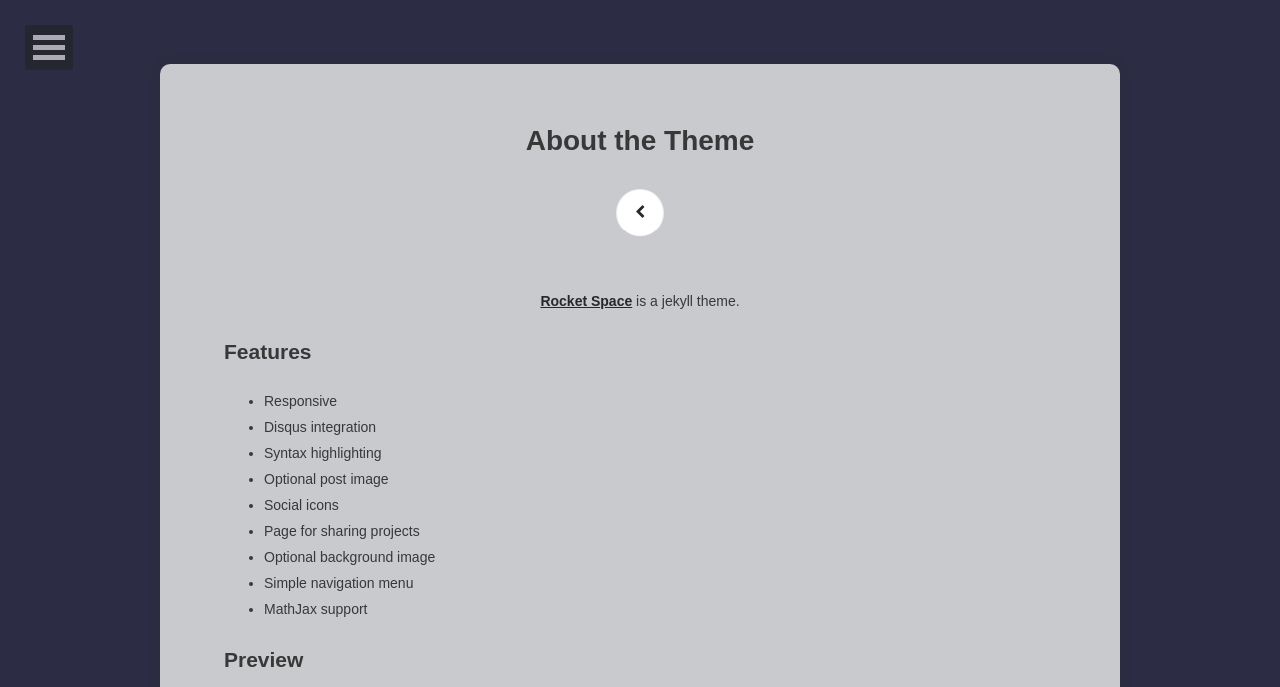
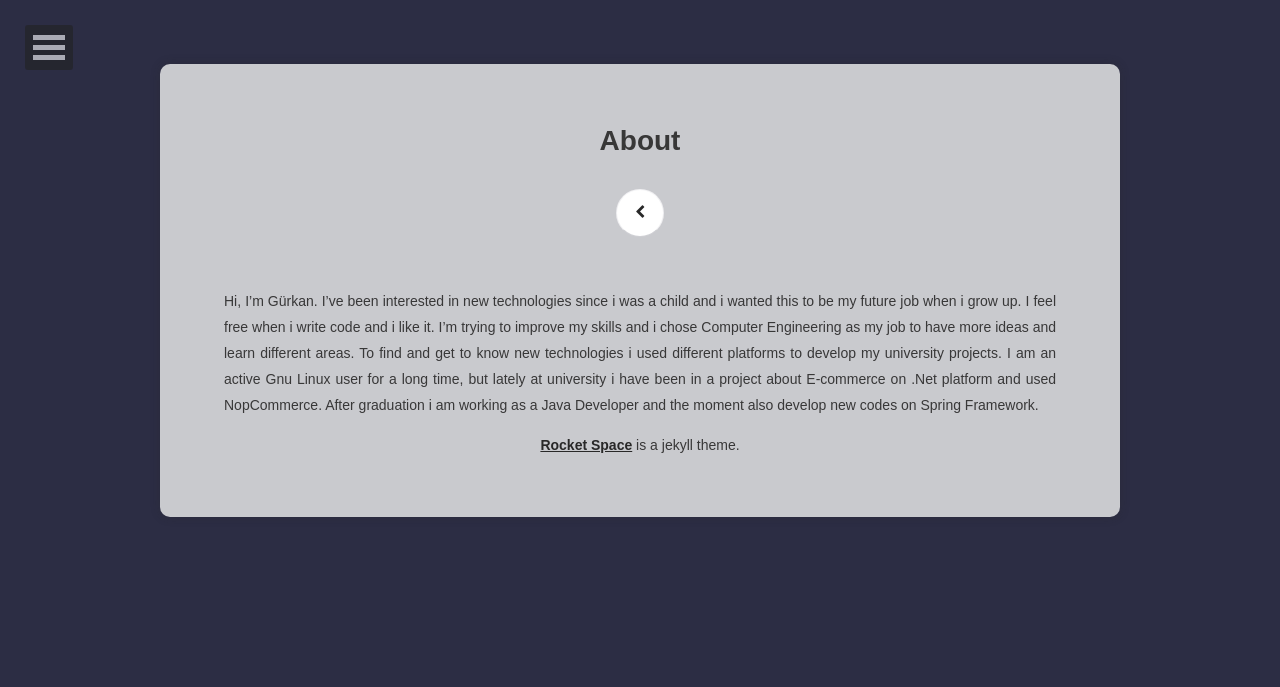
Before and after one commit to gurkanakdeniz/gurkanakdeniz.github.io, a Jekyll site: the page built from about/index.md, in a window 1280 px wide. Shown: the top 687 px of the page. Built offline with Jekyll 4.4.1, drawn with Linux system fonts in a browser that asks for light colours; some of the changed text lies outside the part shown; grey boxes are pictures that could not be loaded.

Commit message:
Update index.md
about changes

```diff
--- a/about/index.md
+++ b/about/index.md
@@ -1,36 +1,11 @@
 ---
 layout: page
-title: About the Theme
+title: About
 tags: [about, Jekyll, theme, rocket, space]
-date: 2016-03-21
+date: 2020-04-19
 comments: false
 ---
 
-<center><a href="http://gurkanakdeniz.github.io/"><b>Rocket Space</b></a> is a jekyll theme.</center>
+Hi, I’m Gürkan. I’ve been interested in new technologies since i was a child and i wanted this to be my future job when i grow up. I feel free when i write code and i like it. I’m trying to improve my skills and i chose Computer Engineering as my job to have more ideas and learn different areas. To find and get to know new technologies i used different platforms to develop my university projects. I am an active Gnu Linux user for a long time, but lately at university i have been in a project about E-commerce on .Net platform and used NopCommerce. After graduation i am working as a Java Developer and the moment also develop new codes on Spring Framework.
 
-## Features
-* Responsive
-* Disqus integration
-* Syntax highlighting
-* Optional post image
-* Social icons
-* Page for sharing projects
-* Optional background image
-* Simple navigation menu
-* MathJax support
-
-## Preview
-
-{% capture images %}
-https://raw.githubusercontent.com/gurkanakdeniz/rocket-space/master/assets/img/screenshots/home1.png
-https://raw.githubusercontent.com/gurkanakdeniz/rocket-space/master/assets/img/screenshots/post1.png
-{% endcapture %}
-{% include gallery images=images caption="Screenshots of Rocket Space Theme" cols=2 %}
-
-See a [live version of Rocket Space](http://gurkanakdeniz.github.io/) hosted on GitHub.
-
-## Getting Started
-
-To learn how to install and use this theme check out the [Setup Guide](http://gurkanakdeniz.github.io/rocket-space-theme/) for more information.
-
-[Install Rocket Space](https://github.com/gurkanakdeniz/rocket-space){: .btn}
+<center><a href="https://github.com/gurkanakdeniz/rocket-space/"><b>Rocket Space</b></a> is a jekyll theme.</center>
```
